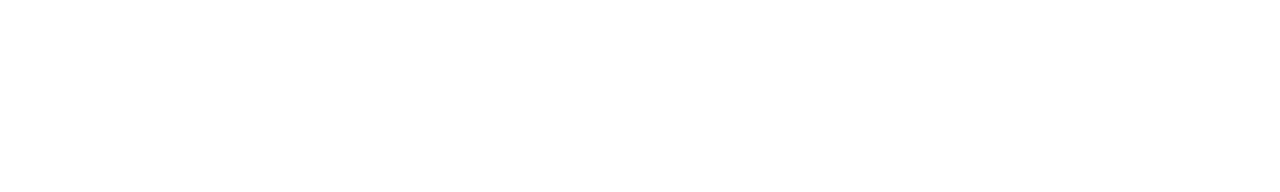
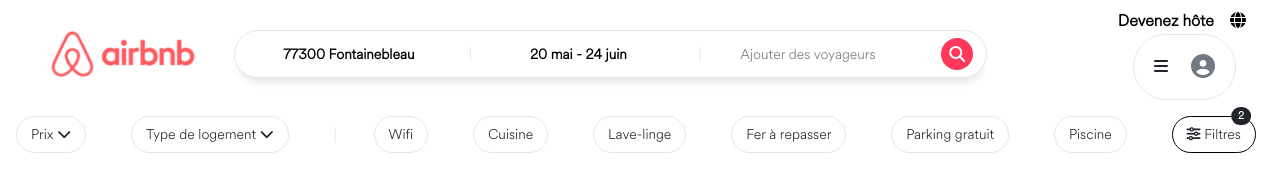
Before and after one commit to LDEV0422/bootnb, a plain HTML site: page index.html in a window 1280 px wide. Drawn offline with nearby package versions, Linux system fonts and the light colour scheme.

Commit message:
Header (nav + filters)

```diff
--- /dev/null
+++ b/css/main_styles.css
@@ -0,0 +1,94 @@
+/************* GLOBAL STYLESHEET **************/
+@import url('https://fonts.googleapis.com/css2?family=Roboto&display=swap');
+
+:root{
+    /* colors */
+    --red: #ff385c;
+    --white: #fff;
+    --bordergrey: rgb(0 0 0 / 0.1);
+    --textgrey: #717a82;
+    --black: #000;
+}
+
+@font-face {
+    font-family: 'Circular';
+    src: url('../assets/font/CircularStd-Light.otf');
+}
+
+*{
+    font-family: 'Circular', sans-serif;
+
+}
+
+/* HEADER */
+/* Navbar */
+.navbar{
+    margin: 0 1rem 0 1rem;
+}
+/* Search form */
+.navbar form{
+    border: 0.3px solid var(--bordergrey);
+    border-radius: 50px;
+    box-shadow: 0 8px 8px -4px var(--bordergrey);
+}
+.navbar form span{
+    color: var(--bordergrey);
+}
+.navbar input {
+    border: none;
+    text-align: center;
+}
+
+.navbar input::placeholder{
+    font-weight: bold;
+    color: var(--black);
+}
+.navbar .last::placeholder{
+    font-weight: 400;
+    color: var(--textgrey);
+}
+/* Search icon */
+.btn.search i{
+    background-color: var(--red);
+    border-radius: 50px;
+    padding: 0.5em;
+    color: var(--white);
+}
+/* End Search form */
+
+/* Nav buttons */
+.nav-buttons button{
+    border: none;
+    background-color: var(--white);
+}
+.nav-buttons .host{
+    font-weight: bold;
+}
+.nav-buttons .btn-group{
+    border: 0.3px solid var(--bordergrey);
+    border-radius: 45px;
+    padding: 0.5rem 0.5rem;
+    margin: 0 1rem;
+}
+.nav-buttons .btn-group .user{
+    color: var(--textgrey);
+    font-size: 1.5rem;
+}
+/* TODO: responsive buttons */
+/* End Nav Buttons */
+/* End Navbar */
+
+/* Filters bar */
+.filters button{
+    border: 0.3px solid var(--bordergrey);
+    border-radius: 25px;
+    padding: 0.5em 1em;
+}
+.filters span{
+    color: var(--bordergrey);
+}
+.filters .filter-button{
+    border: 1px solid var(--black);
+}
+/* End Filters Bar */
+/* END HEADER */
--- a/index.html
+++ b/index.html
@@ -1,22 +1,99 @@
 <!DOCTYPE html>
 <html lang="en">
+
 <head>
     <meta charset="UTF-8">
     <meta http-equiv="X-UA-Compatible" content="IE=edge">
     <meta name="viewport" content="width=device-width, initial-scale=1.0">
     <title>Boot'N'B</title>
+    <link rel="shortcut icon" href="./assets/images/brand/favicon.ico" type="image/x-icon">
+    <!-- Fontawesome -->
+    <link rel="stylesheet" href="https://cdnjs.cloudflare.com/ajax/libs/font-awesome/6.1.1/css/all.min.css"
+        integrity="sha512-KfkfwYDsLkIlwQp6LFnl8zNdLGxu9YAA1QvwINks4PhcElQSvqcyVLLD9aMhXd13uQjoXtEKNosOWaZqXgel0g=="
+        crossorigin="anonymous" referrerpolicy="no-referrer" />
+    <!-- Bootstrap -->
+    <link href="https://cdn.jsdelivr.net/npm/bootstrap@5.1.3/dist/css/bootstrap.min.css" rel="stylesheet"
+        integrity="sha384-1BmE4kWBq78iYhFldvKuhfTAU6auU8tT94WrHftjDbrCEXSU1oBoqyl2QvZ6jIW3" crossorigin="anonymous">
+    <!-- CSS -->
+    <link rel="stylesheet" href="./css/main_styles.css">
 </head>
+
 <body>
-    <!-- header -->
-    <header>
-        <!-- fixed navbar -->
-        <nav>
-            <div class="filters">
+    <!-- Fixed Header -->
+    <header class="fixed-top">
+        <!-- Navbar -->
+        <nav class="navbar navbar-expand-lg justify-content-evenly">
+            <div class="container-fluid">
+                <!-- logo -->
+                <a class="navbar-brand" href="./index.html">
+                    <img src="./assets/images/brand/logo.png" alt="nav logo" class="img-fluid">
+                </a>
+                <!-- search bar -->
+                <form class="d-flex align-items-center">
+                    <input class="form-control form-control-sm ms-2" type="search" placeholder="77300 Fontainebleau"
+                        aria-label="77300 Fontainebleau">
+                    <span>|</span>
+                    <input class="form-control form-control-sm" type="search" placeholder="20 mai - 24 juin"
+                        aria-label="20 mai - 24 juin">
+                    <span>|</span>
+                    <input class="form-control form-control-sm last" type="search" placeholder="Ajouter des voyageurs"
+                        aria-label="Ajouter des voyageurs">
+                    <button class="btn search" type="submit"><i class="fa-solid fa-magnifying-glass"></i></button>
+                </form>
+                <!-- links + buttons -->
+                <div class="nav-buttons text-end">
+                    <button class="host">Devenez hôte</button>
+                    <button><i class="fa-solid fa-globe"></i></button>
+                    <div class="btn-group" role="group" aria-label="Basic example">
+                        <button type="button" class="btn hamburger"><i class="fa-solid fa-bars"></i></button>
+                        <button type="button" class="btn user"><i class="fa-solid fa-circle-user"></i>
+                        </button>
+                    </div>
+                </div>
 
             </div>
         </nav>
+                    <!-- End Navbar -->
+        <div class="navbar filters">
+                <button class="btn btn-sm me-2" type="button">Prix <i class="fa-solid fa-chevron-down"></i></button>
+                <button class="btn btn-sm me-2" type="button">Type de logement <i class="fa-solid fa-chevron-down"></i></button>
+                <span>|</span>
+                <button class="btn btn-sm me-2" type="button">Wifi</button>
+                <button class="btn btn-sm me-2" type="button">Cuisine</button>
+                <button class="btn btn-sm me-2" type="button">Lave-linge</button>
+                <button class="btn btn-sm me-2" type="button">Fer à repasser</button>
+                <button class="btn btn-sm me-2" type="button">Parking gratuit</button>
+                <button class="btn btn-sm me-2" type="button">Piscine</button>
+                <button type="button" class="btn position-relative btn-sm me-2 filter-button">
+                    <i class="fa-solid fa-sliders"></i>
+                    Filtres
+                    <span class="position-absolute top-4 start-90 translate-middle badge rounded-pill bg-dark text-white">
+                      2
+                    </span>
+                  </button>
+        </div>
     </header>
-    <!-- end header -->
-    <main></main>
+    <!-- End Fixed Header -->
+
+
+    <main>
+        <!-- Housing Listings Section -->
+        <section class="house-listings">
+
+        </section>
+        <!-- End House Listings Section -->
+
+        <!-- Map Section -->
+        <section class="map"></section>
+        <!-- End Map Section -->
+    </main>
+    <!-- Footer -->
+
+    <!-- End Footer -->
+    <!-- Bootstrap bundle -->
+    <script src="https://cdn.jsdelivr.net/npm/bootstrap@5.1.3/dist/js/bootstrap.bundle.min.js"
+        integrity="sha384-ka7Sk0Gln4gmtz2MlQnikT1wXgYsOg+OMhuP+IlRH9sENBO0LRn5q+8nbTov4+1p" crossorigin="anonymous">
+    </script>
 </body>
+
 </html>
```
Also changed, not shown: assets/font/CircularStd-Black.otf (added), assets/font/CircularStd-BlackItalic.otf (added), assets/font/CircularStd-Bold.otf (added), assets/font/CircularStd-BoldItalic.otf (added), assets/font/CircularStd-Book.otf (added), assets/font/CircularStd-BookItalic.otf (added), assets/font/CircularStd-Light.otf (added), assets/font/CircularStd-LightItalic.otf (added), assets/font/CircularStd-Medium.otf (added), assets/font/CircularStd-MediumItalic.otf (added), assets/images/brand/favicon.ico (added), assets/images/brand/logo.png (added), assets/images/housing/housing1_jeanclaude1.webp (added), assets/images/housing/housing1_jeanclaude2.webp (added), 3 more files, 1 other file.
